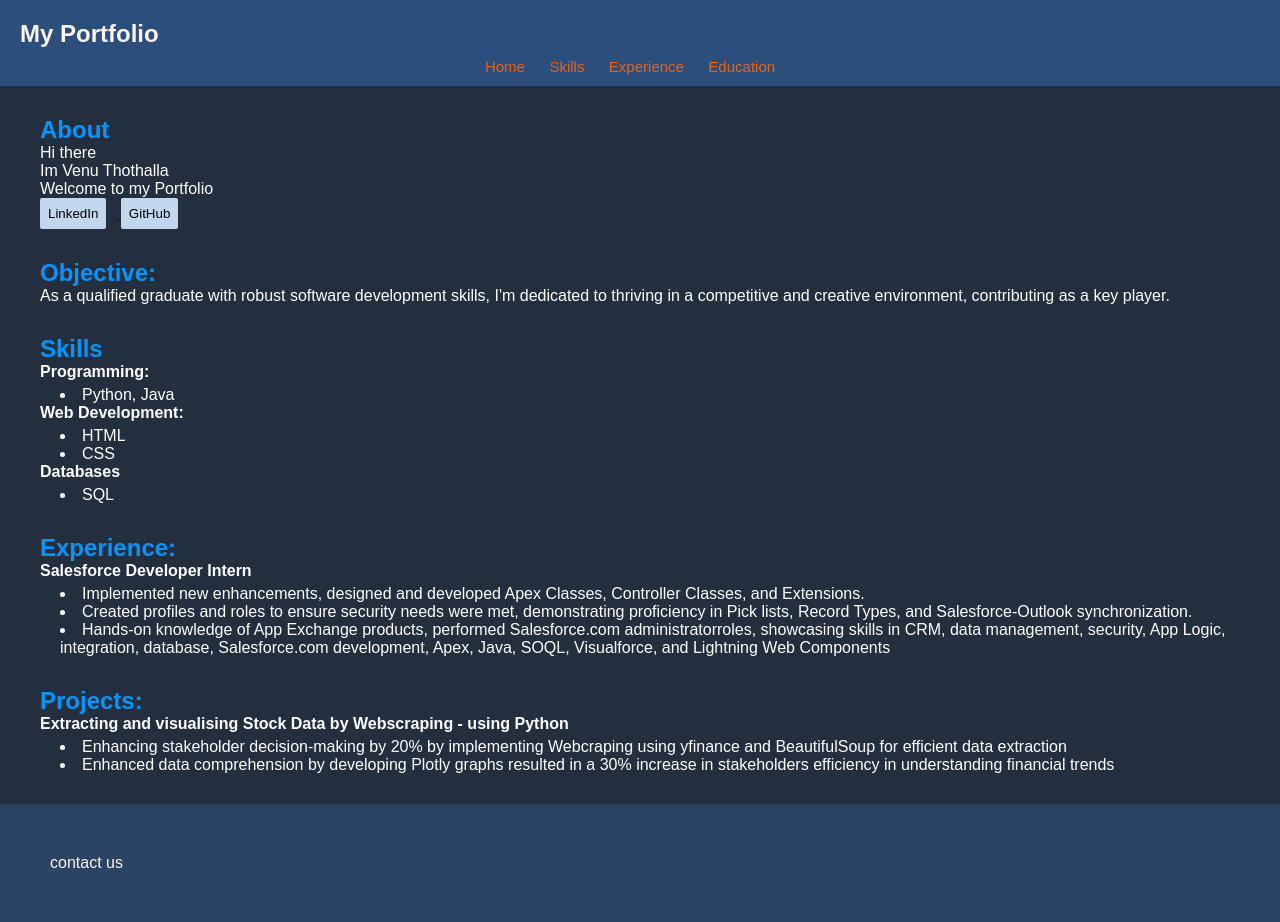
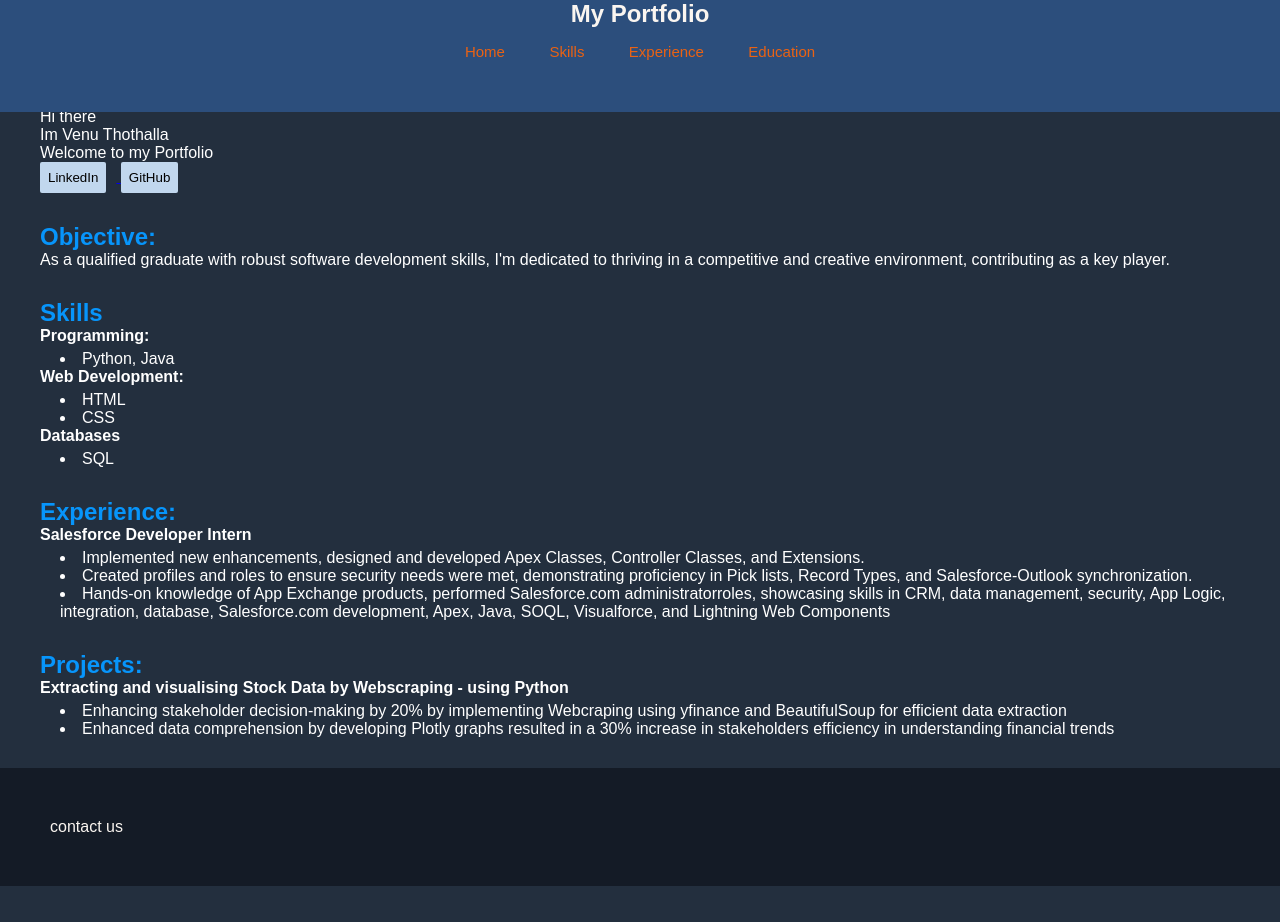
Before and after one commit to VenuThothalla/Portfolio, a plain HTML site: page index.html in a window 1280 px wide. After the commit the page ends 886 px from the top, so only its background shows below. Drawn offline with Linux system fonts and the light colour scheme.

Commit message:
updated some style

```diff
--- a/index.html
+++ b/index.html
@@ -24,7 +24,7 @@
 
     <main>
       <section id="about">
-        <h2>About</h2>
+        <h2>About <menu></menu></h2>
         <p>
           Hi there <br />
           Im Venu Thothalla<br />
--- a/style.css
+++ b/style.css
@@ -13,21 +13,29 @@ body {
 nav {
   text-align: center;
   background-color: #2c4e7c;
-  border: none;
-  padding: 10px;
+  display: flex;
+  flex-direction: column;
+  position: fixed;
+  top: 0;
+  left: 0;
+  width: 100%;
+  height: 14vh;
+  z-index: 12;
 }
 
 .portfolio {
   color: #faf5f0;
-  margin: 10px;
   display: flex;
+  align-items: center;
+  flex-direction: column;
+  margin-bottom: 15px;
 }
 
 .menu a {
   color: rgb(234, 98, 19);
-  margin-right: 20px;
   text-decoration: none;
   font-size: 15px;
+  padding: 10px 20px; /* Adjust spacing */
 }
 
 .menu a:hover {
@@ -35,7 +43,7 @@ nav {
 }
 
 main {
-  margin: 20px;
+  margin: 70px 20px 20px; /* Add padding at the top to accommodate the fixed navbar */
 }
 
 section {
@@ -69,7 +77,7 @@ a.button-link button:hover {
 footer {
   color: #faf5f0;
   padding: 50px;
-  background-color: #2c4464;
+  background-color: #141b26;
 }
 
 h4 + ul {
```
